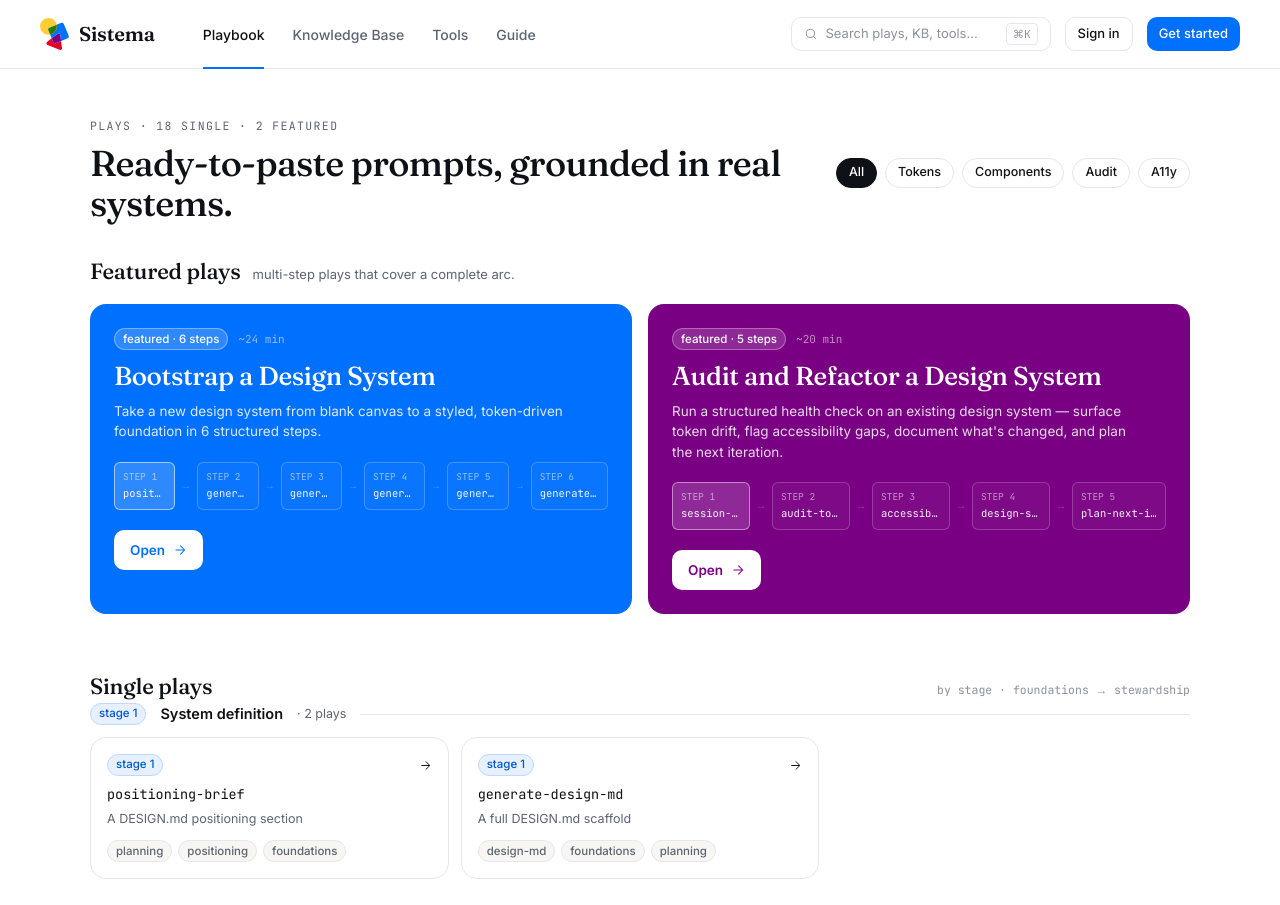
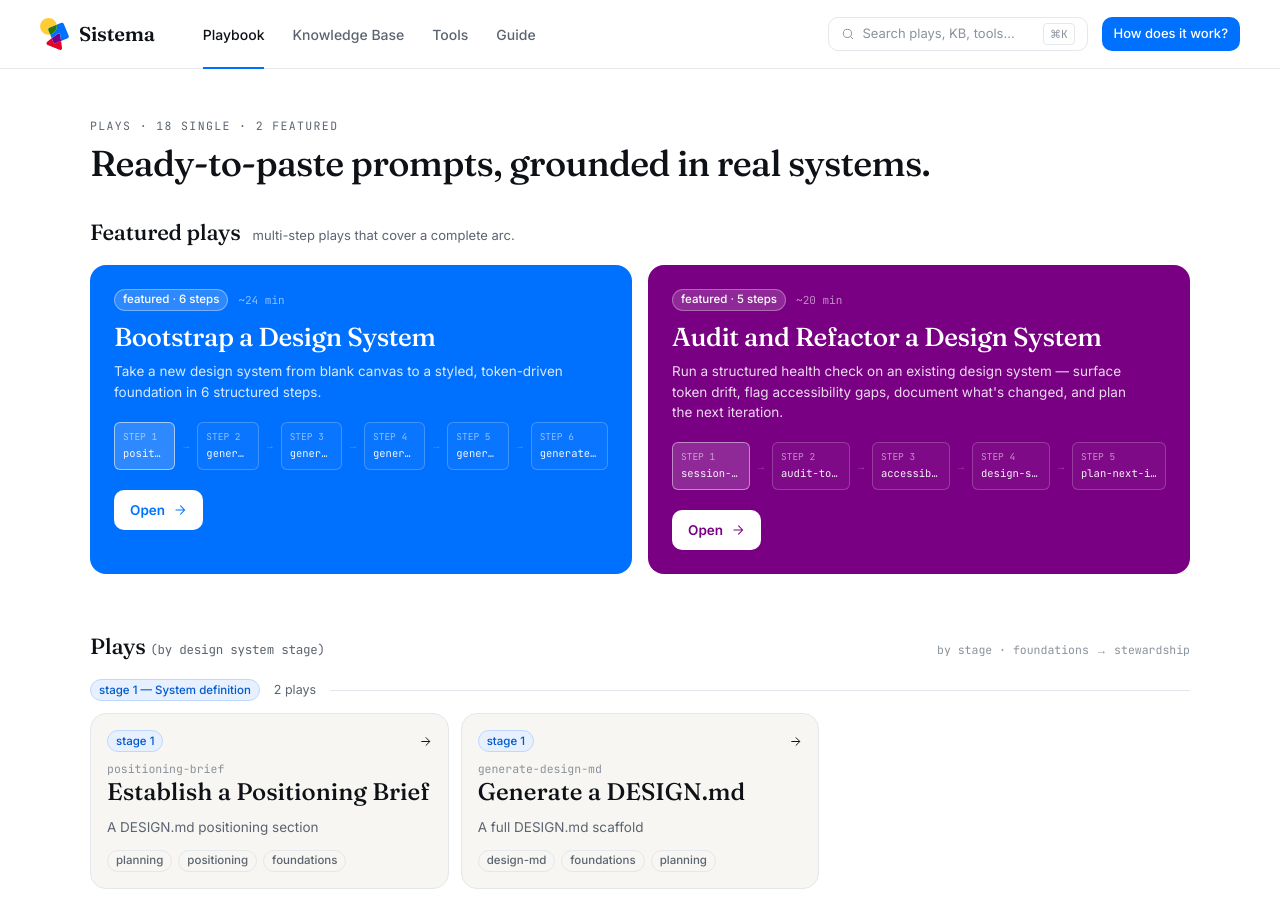
Before and after one commit to johnthedesigner/sistema, a Next.js app: page /playbooks in a window 1280 px wide. Shown: the top 905 px of the page. Built offline with nearby package versions, Linux system fonts and the light colour scheme.

Commit message:
Fix nav broken buttons and tweak playbook layouts

```diff
--- a/src/app/playbooks/page.tsx
+++ b/src/app/playbooks/page.tsx
@@ -84,7 +84,7 @@ export default function PlaysPage() {
             >
               Ready-to-paste prompts, grounded in real systems.
             </h1>
-            <div className="flex gap-2 items-center flex-wrap shrink-0">
+            {/* <div className="flex gap-2 items-center flex-wrap shrink-0">
               {['All', 'Tokens', 'Components', 'Audit', 'A11y'].map((label, i) => (
                 <button
                   key={label}
@@ -98,7 +98,7 @@ export default function PlaysPage() {
                   {label}
                 </button>
               ))}
-            </div>
+            </div> */}
           </div>
         </div>
 
@@ -207,16 +207,16 @@ export default function PlaysPage() {
         </div>
 
         {/* Single plays by stage */}
-        <div className="flex items-baseline justify-between mb-4.5">
+        <div className="flex items-baseline justify-between mb-4">
           <h2 className="font-serif font-medium m-0" style={{ fontSize: 22, letterSpacing: '-0.01em' }}>
-            Single plays
+            Plays <span className='font-mono text-[12.5px] text-on-surface-muted'>(by design system stage)</span>
           </h2>
           <span className="font-mono text-[11.5px] text-on-surface-subtle hidden md:inline">
             by stage · foundations → stewardship
           </span>
         </div>
 
-        <div className="flex flex-col gap-7">
+        <div className="flex flex-col gap-8">
           {stages.map(({ stage }) => {
             const stagePlays = plays.filter(p => p.stage === stage)
             const style = STAGE_CHIP_STYLES[stage]
@@ -229,11 +229,11 @@ export default function PlaysPage() {
                     className="inline-flex items-center h-[22px] px-2 rounded-full text-[11.5px] font-medium border"
                     style={{ background: style.bg, color: style.color, borderColor: style.border }}
                   >
-                    stage {stage}
+                    stage {stage} — {label}
                   </span>
-                  <h3 className="text-[14.5px] font-semibold text-on-surface m-0">{label}</h3>
+                  {/* <h3 className="text-[14.5px] font-semibold text-on-surface m-0">{label}</h3> */}
                   <span className="text-[12.5px] text-on-surface-muted">
-                    · {stagePlays.length} {stagePlays.length === 1 ? 'play' : 'plays'}
+                    {stagePlays.length} {stagePlays.length === 1 ? 'play' : 'plays'}
                   </span>
                   <div className="flex-1 h-px bg-border hidden md:block" />
                 </div>
@@ -244,7 +244,7 @@ export default function PlaysPage() {
                     <Link
                       key={play.slug}
                       href={`/playbooks/${play.slug}`}
-                      className="block border border-border rounded-radius-lg p-4 no-underline hover:border-border-strong transition-colors bg-surface relative"
+                      className="block border border-border rounded-radius-lg p-4 no-underline hover:border-border-strong transition-colors bg-surface-sunken relative"
                     >
                       <div className="flex items-center justify-between mb-2">
                         <span
@@ -255,10 +255,13 @@ export default function PlaysPage() {
                         </span>
                         <ArrowRight size={13} />
                       </div>
-                      <p className="font-mono text-[13.5px] font-medium text-on-surface m-0 mb-1.5">
+                      <p className="font-mono text-[11.5px] font-medium text-on-surface-subtle m-0">
                         {play.slug}
                       </p>
-                      <p className="text-[12.5px] text-on-surface-muted m-0 mb-3 leading-[1.45]">
+                      <p className="font-serif text-[24px] font-medium leading-[1.2] text-on-surface m-0 mb-3">
+                        {play.title}
+                      </p>
+                      <p className="text-[13.5px] text-on-surface-muted m-0 mb-3 leading-[1.45]">
                         {PLAY_OUTPUTS[play.slug] ?? play.title}
                       </p>
                       <div className="flex gap-1.5 flex-wrap">
--- a/src/components/layout/Nav.tsx
+++ b/src/components/layout/Nav.tsx
@@ -86,12 +86,12 @@ export function Nav() {
                 ⌘K
               </span>
             </button>
-            <button className="h-[34px] px-3 border border-border rounded-radius-md text-[13px] font-medium text-on-surface bg-surface-raised hover:bg-surface-sunken transition-colors">
-              Sign in
-            </button>
-            <button className="h-[34px] px-3 rounded-radius-md text-[13px] font-medium text-on-primary bg-primary hover:opacity-90 transition-opacity">
-              Get started
-            </button>
+            <Link
+              href="/guide"
+              className="h-[34px] px-3 inline-flex items-center rounded-radius-md text-[13px] font-medium text-on-primary bg-primary hover:opacity-90 transition-opacity no-underline"
+            >
+              How does it work?
+            </Link>
           </div>
 
           {/* Mobile: search icon + hamburger */}
@@ -134,13 +134,14 @@ export function Nav() {
                 )
               })}
             </nav>
-            <div className="flex gap-2 px-5 pb-4 pt-2">
-              <button className="flex-1 h-[38px] border border-border rounded-radius-md text-[13.5px] font-medium text-on-surface bg-surface-raised hover:bg-surface-sunken transition-colors">
-                Sign in
-              </button>
-              <button className="flex-1 h-[38px] rounded-radius-md text-[13.5px] font-medium text-on-primary bg-primary hover:opacity-90 transition-opacity">
-                Get started
-              </button>
+            <div className="flex px-5 pb-4 pt-2">
+              <Link
+                href="/guide"
+                onClick={close}
+                className="flex-1 inline-flex items-center justify-center h-[38px] rounded-radius-md text-[13.5px] font-medium text-on-primary bg-primary hover:opacity-90 transition-opacity no-underline"
+              >
+                How does it work?
+              </Link>
             </div>
           </div>
         )}
```
